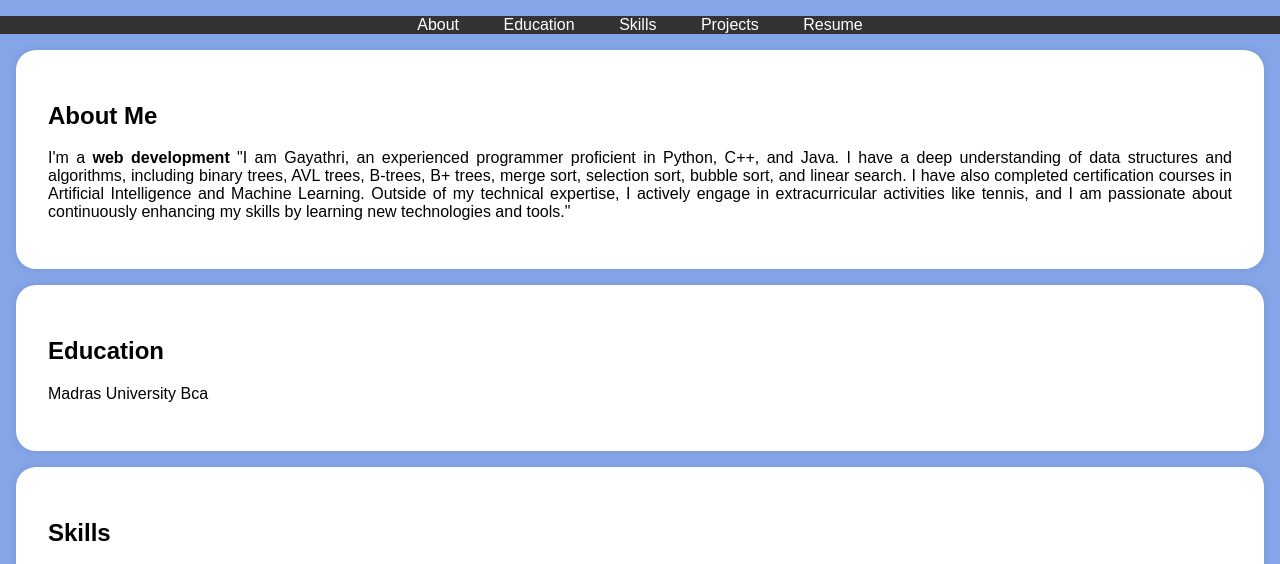
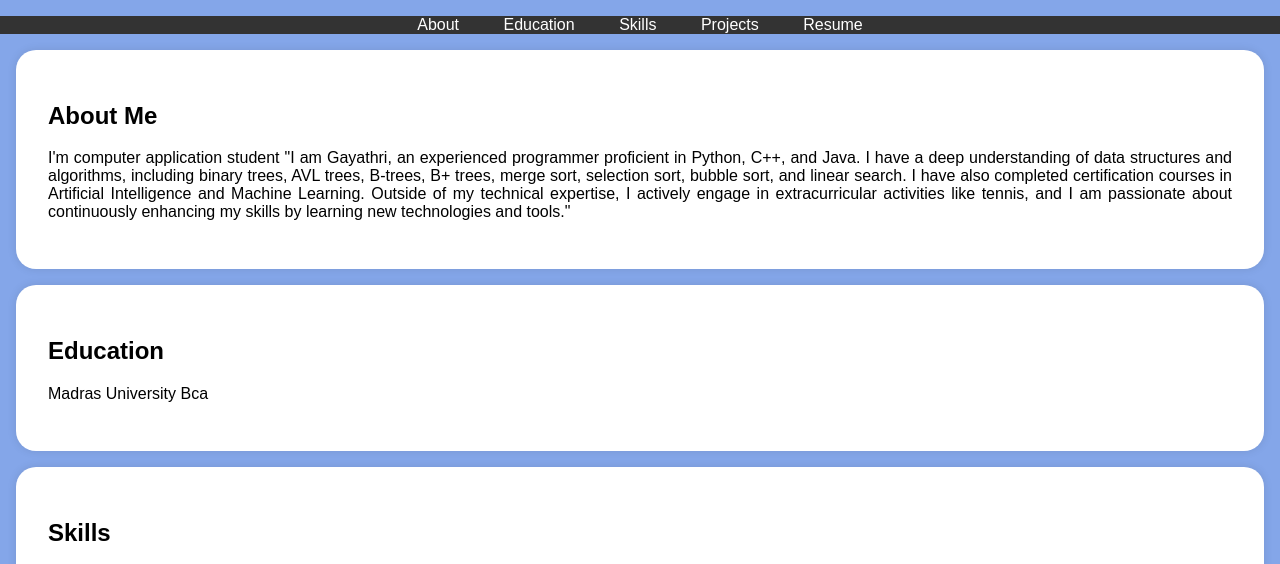
Before and after one commit to gayathri26062006/Digital_portfolio, a plain HTML site: page index.html in a window 1280 px wide. Shown: the part 197-761 px from the top of the page. Drawn offline with Linux system fonts and the light colour scheme.

Commit message:
Update index.html

```diff
--- a/index.html
+++ b/index.html
@@ -115,7 +115,7 @@
     <section id="about">
         <div class="section-content">
             <h2>About Me</h2>
-            <p>I'm a <b>web development</b>
+            <p>I'm computer application student</b>
                 "I am Gayathri, an experienced programmer proficient in Python, C++, and Java.
                 I have a deep understanding of data structures and algorithms, including binary trees,
                 AVL trees, B-trees, B+ trees, merge sort, selection sort, bubble sort, and linear search.
```
